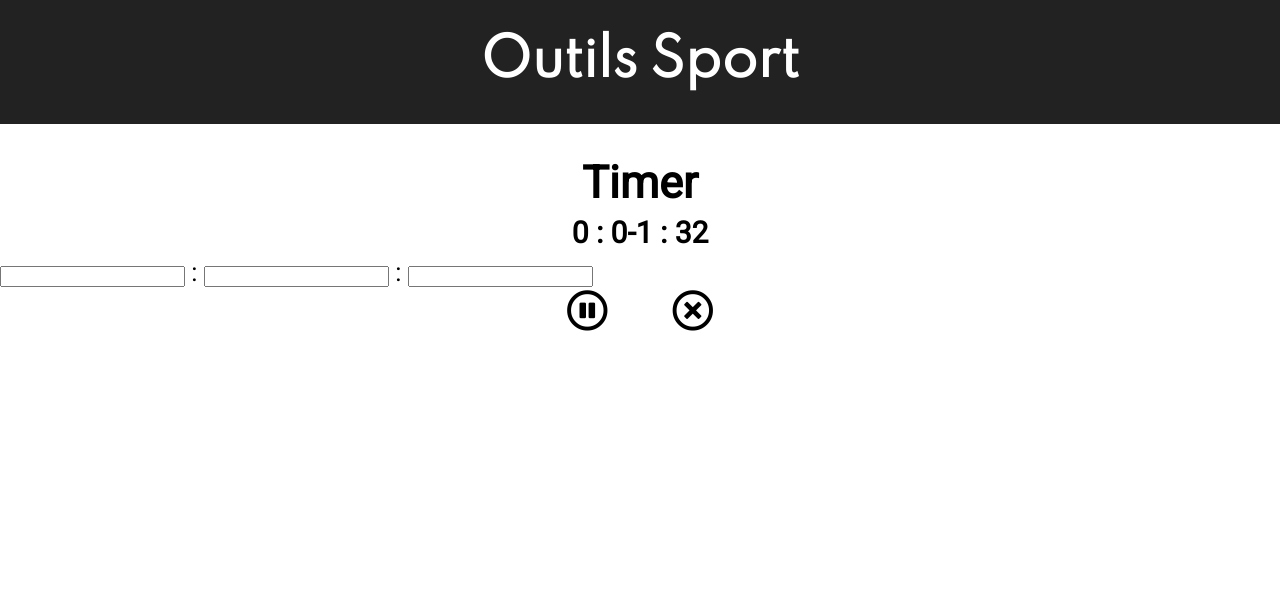
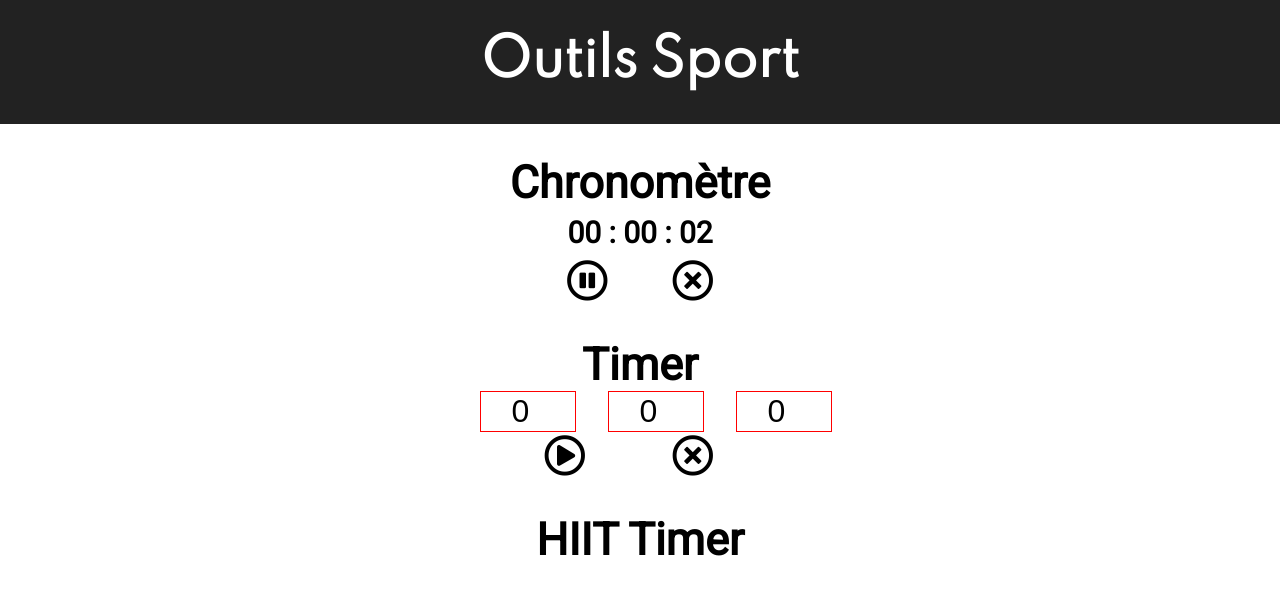
Before and after one commit to NicoLarson/AppWorkout, a plain HTML site: page index.html in a window 1280 px wide. Both pictures are taken after a click on the item 587 px from the left and 311 px from the top of the page. Drawn offline with Linux system fonts and the light colour scheme.

Commit message:
Timer done

```diff
--- a/css/style.css
+++ b/css/style.css
@@ -28,3 +28,27 @@ dl dd ul li {
   border-radius: 10rem;
   cursor: pointer;
 }
+#timer ul{
+    display: flex;
+    justify-content: center;
+}
+#timer ul li{
+    border: red;
+    height: 100%;
+    width: 4rem;
+}
+#timer h3{
+  display: none;
+}
+#pauseTimer, #continueTimer{
+    display: none;
+}
+
+input{
+    border: red solid 0.1rem;
+    outline: none;
+    height: 100%;
+    max-width: 6rem;
+    text-align: center;
+    font-size: 2rem;
+}
--- a/index.html
+++ b/index.html
@@ -17,35 +17,36 @@
     </header>
     <main>
         <dl>
-            <!-- <dt>Chronomètre</dt>
-            <dd>
-                <h3 id="chrono"><span>00</span> : <span>00</span> : <span>00</span></h3>
+            <dt>Chronomètre</dt>
+            <dd id="chrono">
+                <h3><span>00</span> : <span>00</span> : <span>00</span></h3>
                 <ul>
                     <li id="start"><i class="far fa-play-circle"></i></li>
                     <li id="pause"><i class="far fa-pause-circle"></i></li>
                     <li id="stop"><i class="far fa-times-circle"></i></li>
                 </ul>
-            </dd> -->
+            </dd>
             <dt>Timer</dt>
-            <dd>
-                <h3 id="timer">
-                  <span>00</span> : <span>00</span> : <span>00</span></h3>
-
-                    <input type="number" id="hourTimer"> :
-                    <input type="number" id="minTimer"> :
-                    <input type="number" id="secTimer">
-                </h3>
+            <dd id="timer">
+                <h3>
+                    <span>00</span> : <span>00</span> : <span>00</span></h3>
+                <ul>
+                    <li> <input type="number" id="hourTimer" value="0" min="0" max="99"></li>
+                    <li> <input type="number" id="minTimer" value="0" min="0" max="99"></li>
+                    <li> <input type="number" id="secTimer" value="0" min="0" max="99"></li>
+                </ul>
                 <ul>
                     <li id="startTimer"><i class="far fa-play-circle"></i></li>
                     <li id="pauseTimer"><i class="far fa-pause-circle"></i></li>
+                    <li id="continueTimer"><i class="far fa-play-circle"></i></li>
                     <li id="stopTimer"><i class="far fa-times-circle"></i></li>
                 </ul>
             </dd>
-            <!-- <dt>HIIT Timer</dt>
-            <dd></dd> -->
+            <dt>HIIT Timer</dt>
+            <dd></dd>
         </dl>
     </main>
     <footer></footer>
-    <!-- <script src="./js/appChrono.js"></script> -->
+    <script src="./js/appChrono.js"></script>
     <script src="./js/appTimer.js"></script>
 </body>
--- a/js/appChrono.js
+++ b/js/appChrono.js
@@ -8,12 +8,26 @@ document.addEventListener('DOMContentLoaded', () => {
     let pauseBtn = document.querySelector("#pause")
     let stopBtn = document.querySelector("#stop")
 
-    let hour = 0, min = 0, sec = 0, tic = 0, start
+    let hour, min, sec, start
+
+    let chronoDisplay = () => {
+        hour < 10 ? hourChrono.innerHTML = `0${hour}` : hourChrono.innerHTML = `${hour}`
+        min < 10 ? minChrono.innerHTML = `0${min}` : minChrono.innerHTML = `${min}`
+        sec < 10 ? secChrono.innerHTML = `0${sec}` : secChrono.innerHTML = `${sec}`
+    }
+    let chronoReset = () => {
+        hour = 0
+        min = 0
+        sec = 0
+        hourChrono.innerHTML = `0${hour}`
+        minChrono.innerHTML = `0${min}`
+        secChrono.innerHTML = `0${sec}`
+    }
+    chronoReset()
     let chrono = () => {
-        tic++
-        if (tic > 59) {
+        sec++
+        if (sec > 59) {
             min++
-            tic = 0
             sec = 0
             if (min > 59) {
                 hour++
@@ -22,17 +36,12 @@ document.addEventListener('DOMContentLoaded', () => {
                     hour = 0
                 }
             }
-        } else {
-            sec = tic
         }
+        chronoDisplay()
+    }
 
-        hour < 10 ? hourChrono.innerHTML = `0${hour}` : hourChrono.innerHTML = `${hour}`
-        min < 10 ? minChrono.innerHTML = `0${min}` : minChrono.innerHTML = `${min}`
-        sec < 10 ? secChrono.innerHTML = `0${sec}` : secChrono.innerHTML = `${sec}`
 
-    }
     pauseBtn.style.display = 'none'
-
     startBtn.addEventListener('click', () => {
         start = setInterval(chrono, 1000)
         startBtn.style.display = 'none'
@@ -42,13 +51,7 @@ document.addEventListener('DOMContentLoaded', () => {
 
     stopBtn.addEventListener('click', () => {
         clearInterval(start)
-        tic = 0
-        hour = 0
-        min = 0
-        sec = 0
-        hourChrono.innerHTML = `0${hour}`
-        minChrono.innerHTML = `0${min}`
-        secChrono.innerHTML = `0${sec}`
+        chronoReset()
         startBtn.style.display = 'block'
         pauseBtn.style.display = 'none'
     })
--- a/js/appTimer.js
+++ b/js/appTimer.js
@@ -1,6 +1,6 @@
 document.addEventListener('DOMContentLoaded', () => {
 
-    let timerDisplay = document.querySelector("#timer")
+    let timerDisplay = document.querySelector("#timer h3")
 
     let hourTimer = document.querySelector("#timer span:first-child")
     let minTimer = document.querySelector("#timer span:nth-child(2)")
@@ -8,59 +8,81 @@ document.addEventListener('DOMContentLoaded', () => {
 
     let startBtn = document.querySelector("#startTimer")
     let pauseBtn = document.querySelector("#pauseTimer")
-    let stopBtn = document.querySelector("#stopTimer")
+    let continueBtn = document.querySelector("#continueTimer")
+    let resetBtn = document.querySelector("#stopTimer")
 
     let hourInput = document.querySelector("#hourTimer")
     let minInput = document.querySelector("#minTimer")
     let secInput = document.querySelector("#secTimer")
 
-    let start, hour, min, sec
-
-    startBtn.addEventListener('click', () => {
+    let start
+    let timerSet = () => {
         hour = hourInput.value
         min = minInput.value
         sec = secInput.value
-        start = setInterval(timer, 100)
-        startBtn.style.display = 'none'
-        pauseBtn.style.display = 'block'
-    })
-    pauseBtn.style.display = 'none'
-    pauseBtn.addEventListener('click', () => {
-        clearInterval(start)
+    }
+    timerSet()
+
+    let showTimer = () => {
+        hour < 10 ? hourTimer.innerHTML = `0${hour}` : hourTimer.innerHTML = `${hour}`
+        min < 10 ? minTimer.innerHTML = `0${min}` : minTimer.innerHTML = `${min}`
+        sec < 10 ? secTimer.innerHTML = `0${sec}` : secTimer.innerHTML = `${sec}`
+    }
+    let timerReset = () => {
+        timerSet()
+        showTimer()
+        timerDisplay.style.display = 'none'
         startBtn.style.display = 'block'
         pauseBtn.style.display = 'none'
-    })
-    stopBtn.addEventListener('click', () => {
-        clearInterval(start)
-        hour = 0
-        min = 0
-        sec = 0
-        hourTimer.innerHTML = `0${hour}`
-        minTimer.innerHTML = `0${min}`
-        secTimer.innerHTML = `0${sec}`
-        startBtn.style.display = 'block'
-        pauseBtn.style.display = 'none'
-    })
+        continueBtn.style.display = 'none'
+        hourInput.style.display = 'block'
+        minInput.style.display = 'block'
+        secInput.style.display = 'block'
+    }
+    timerReset()
 
     let timer = () => {
-        sec--
-        if (sec < 1) {
+        if (hour == 0 && min == 0 && sec == 0) {
+            clearInterval(start)
+            alert("BIP BIP!")
+            timerReset()
+        } else if (sec < 1) {
             min--
             sec = 59
             if (min < 0 && hour > 0) {
                 hour--
                 min = 59
             }
-        } else if (hour == 0 && min == 0 && sec == 1) {
-            clearInterval(start)
-            timerDisplay.innerHTML = "BIP BIP!"
+        } else {
+            sec--
         }
+        showTimer()
+    }
 
+    startBtn.addEventListener('click', () => {
+        timerSet()
+        start = setInterval(timer, 10)
+        timerDisplay.style.display = 'block'
+        startBtn.style.display = 'none'
+        pauseBtn.style.display = 'block'
+        hourInput.style.display = 'none'
+        minInput.style.display = 'none'
+        secInput.style.display = 'none'
 
-    hour < 10 ? hourTimer.innerHTML = `0${hour}` : hourTimer.innerHTML = `${hour}`
-    min < 10 ? minTimer.innerHTML = `0${min}` : minTimer.innerHTML = `${min}`
-    sec < 10 ? secTimer.innerHTML = `0${sec}` : secTimer.innerHTML = `${sec}`
-}
-
-
+    })
+    pauseBtn.addEventListener('click', () => {
+        clearInterval(start)
+        continueBtn.style.display = 'block'
+        pauseBtn.style.display = 'none'
+    })
+    continueBtn.addEventListener('click', () => {
+        start = setInterval(timer, 10)
+        continueBtn.style.display = 'none'
+        pauseBtn.style.display = 'block'
+    })
+    resetBtn.addEventListener('click', () => {
+        clearInterval(start)
+        timerSet()
+        timerReset()
+    })
 })
```
